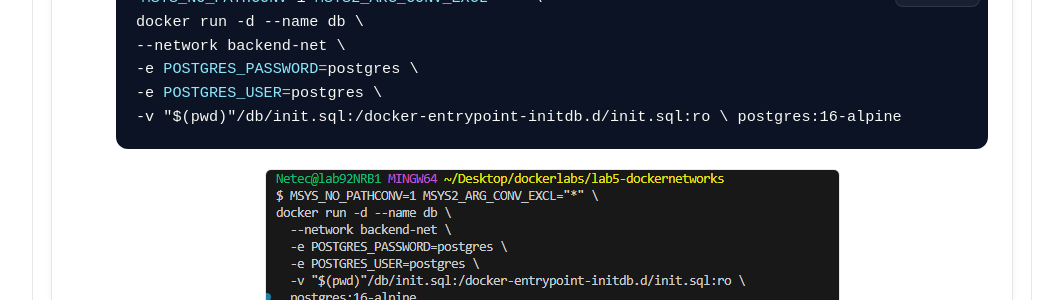
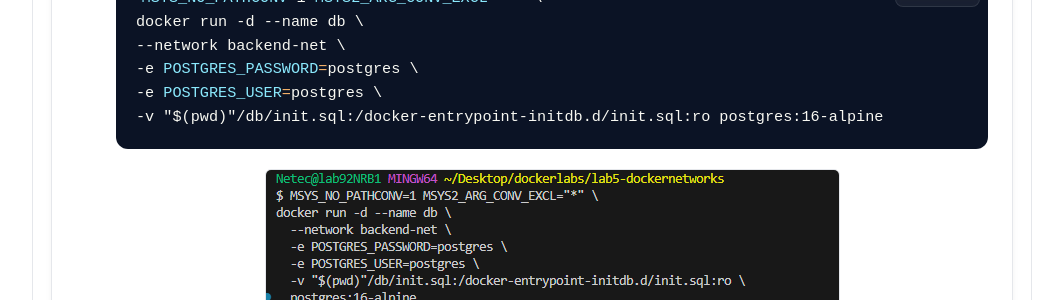
Before and after one commit to Netec-Mx/DOCK_KUB_V2, a Jekyll site: the page built from labs/capitulo5/lab5.md, in a window 1280 px wide and 900 px high, scrolled down 10772 px. Shown: the part 152-452 px from the top of the window, without its empty margins (108-1171 px from the left). Built offline with Jekyll 4.4.1, drawn with Linux system fonts in a browser that asks for light colours.

Commit message:
Ajuste de comando lab 5

````diff
--- a/labs/capitulo5/lab5.md
+++ b/labs/capitulo5/lab5.md
@@ -400,7 +400,7 @@ Crear redes y ejecutar PostgreSQL conectado **solo a `backend-net`**. Montar el
   --network backend-net \
   -e POSTGRES_PASSWORD=postgres \
   -e POSTGRES_USER=postgres \
-  -v "$(pwd)"/db/init.sql:/docker-entrypoint-initdb.d/init.sql:ro \ postgres:16-alpine
+  -v "$(pwd)"/db/init.sql:/docker-entrypoint-initdb.d/init.sql:ro postgres:16-alpine
   ```
 
   ![micint]({{ page.images_base | relative_url }}/7.png)
````
